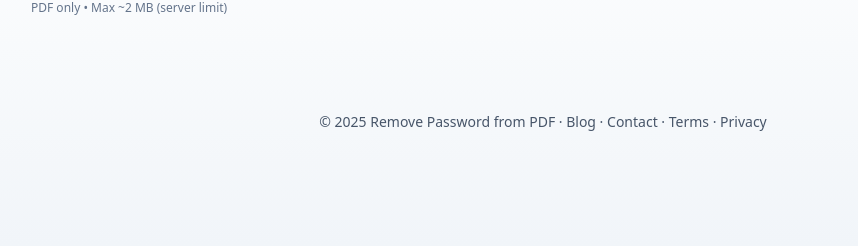
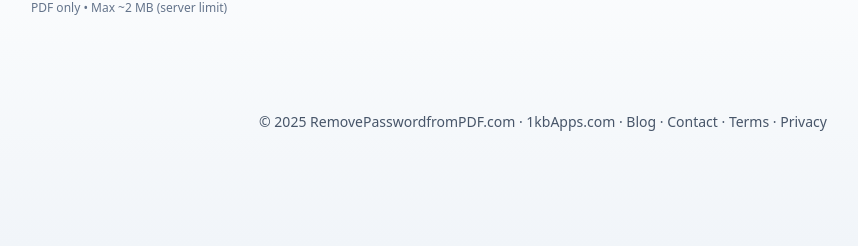
Before and after one commit to pranabolt/removepdf, a PHP site: page /index.php in a window 1280 px wide. Shown: the part 554-800 px from the top of the page, without its empty margins (97-955 px from the left). Run offline with PHP 8.4, Linux system fonts and the light colour scheme; some libraries are stand-ins or nearby versions.

Commit message:
chore(brand): update support emails to support@1kbapps.com and rethas@pm.me; update copyright to RemovePasswordfromPDF.com and 1kbApps.com across pages

```diff
--- a/index.php
+++ b/index.php
@@ -525,7 +525,7 @@ if ($action === 'blog') {
     </section>
   </main>
   <footer class="py-6 text-center text-sm text-slate-600">
-    © <script>document.write(new Date().getFullYear())</script> Remove Password from PDF ·
+    © <script>document.write(new Date().getFullYear())</script> RemovePasswordfromPDF.com · 1kbApps.com ·
     <a class="hover:underline" href="index.php?action=blog">Blog</a> ·
     <a class="hover:underline" href="index.php?action=contact">Contact</a> ·
     <a class="hover:underline" href="index.php?action=terms">Terms</a> ·
@@ -580,7 +580,7 @@ if ($action === 'post') {
     </section>
   </main>
   <footer class="py-6 text-center text-sm text-slate-600">
-    © <script>document.write(new Date().getFullYear())</script> Remove Password from PDF ·
+    © <script>document.write(new Date().getFullYear())</script> RemovePasswordfromPDF.com · 1kbApps.com ·
     <a class="hover:underline" href="index.php?action=blog">Blog</a> ·
     <a class="hover:underline" href="index.php?action=contact">Contact</a> ·
     <a class="hover:underline" href="index.php?action=terms">Terms</a> ·
@@ -619,7 +619,7 @@ if ($action === 'contact' || $action === 'terms' || $action === 'privacy') {
   <?php if ($action==='contact'): ?>
         <h1 class="text-2xl font-semibold mt-6">Contact</h1>
         <div class="mt-4 text-slate-700">
-          <p>Questions or billing help? Email us at <a class="text-indigo-700 hover:underline" href="mailto:support@yourdomain.com">support@yourdomain.com</a>.</p>
+          <p>Questions or billing help? Email us at <a class="text-indigo-700 hover:underline" href="mailto:support@1kbapps.com">support@1kbapps.com</a> or <a class="text-indigo-700 hover:underline" href="mailto:rethas@pm.me">rethas@pm.me</a>.</p>
           <p class="mt-2">We aim to reply within 1 business day.</p>
         </div>
       <?php elseif ($action==='terms'): ?>
@@ -635,7 +635,7 @@ if ($action === 'contact' || $action === 'terms' || $action === 'privacy') {
         <div class="mt-4 text-slate-700 space-y-3">
           <p>We process your file briefly to remove protection after you provide the correct password. Files auto-delete within ~1 hour. Passwords are used only during processing and are not stored.</p>
           <p>We do not sell or share your data. Minimal analytics may be used in aggregate to improve reliability.</p>
-          <p>Contact <a class="text-indigo-700 hover:underline" href="mailto:support@yourdomain.com">support@yourdomain.com</a> with privacy questions.</p>
+          <p>Contact <a class="text-indigo-700 hover:underline" href="mailto:support@1kbapps.com">support@1kbapps.com</a> or <a class="text-indigo-700 hover:underline" href="mailto:rethas@pm.me">rethas@pm.me</a> with privacy questions.</p>
         </div>
       <?php endif; ?>
     </section>
@@ -828,7 +828,7 @@ if ($action === 'download') {
   </main>
 
   <footer class="py-6 text-center text-sm text-slate-600">
-    © <script>document.write(new Date().getFullYear())</script> Remove Password from PDF ·
+    © <script>document.write(new Date().getFullYear())</script> RemovePasswordfromPDF.com · 1kbApps.com ·
     <a class="hover:underline" href="index.php?action=blog">Blog</a> ·
 
     <a class="hover:underline" href="index.php?action=contact">Contact</a> ·
```
